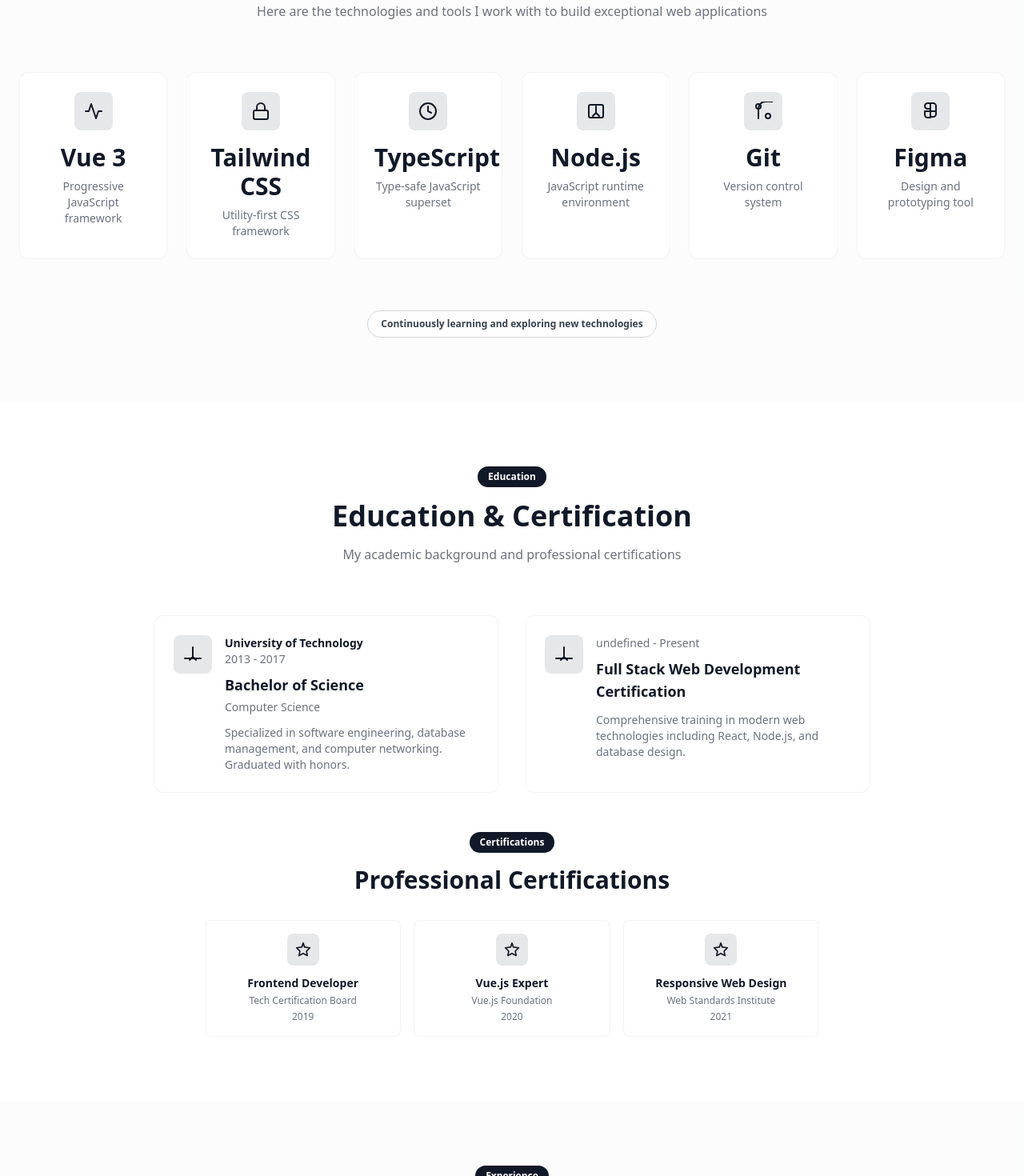
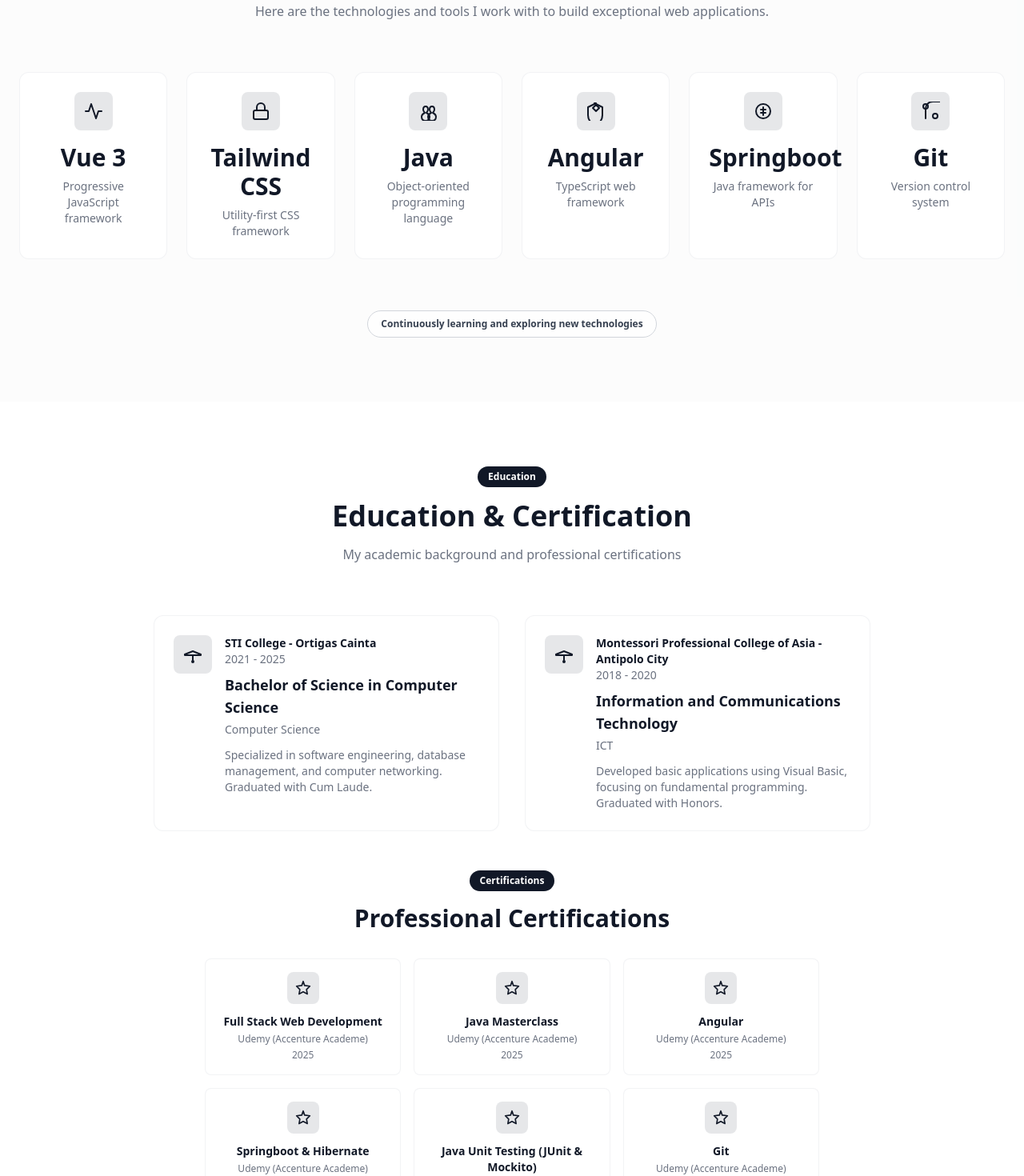
Before and after one commit to Havennnn/piape, a Vue app: page / in a window 1280 px wide. Shown: the part 900-2370 px from the top of the page at 80% size. Built offline with nearby package versions, Linux system fonts and the light colour scheme.

Commit message:
Changed the icon and description in the Tech Stack & Expertise, Education & Certification, Professional Certifications

```diff
--- a/src/components/organisms/EducationSection.vue
+++ b/src/components/organisms/EducationSection.vue
@@ -32,7 +32,9 @@
                 stroke-linejoin="round"
                 class="w-6 h-6"
               >
-                <path d="M12 3v12m0 0l-4 4m4-4l4 4M2 17h20"></path>
+                <path d="M12 8L2 12v1h20v-1l-10-4z"></path>
+                <line x1="12" y1="13" x2="12" y2="19"></line>
+                <circle cx="12" cy="21" r="1"></circle>
               </svg>
             </div>
             <div class="flex-1">
@@ -125,36 +127,53 @@
 
 const educationList = [
   {
-    institution: 'University of Technology',
-    degree: 'Bachelor of Science',
+    institution: 'STI College - Ortigas Cainta',
+    degree: 'Bachelor of Science in Computer Science',
     field: 'Computer Science',
-    startDate: '2013',
-    endDate: '2017',
-    description: 'Specialized in software engineering, database management, and computer networking. Graduated with honors.'
+    startDate: '2021',
+    endDate: '2025',
+    description: 'Specialized in software engineering, database management, and computer networking. Graduated with Cum Laude.'
   },
   {
-    school: "Online Learning Platform",
-    degree: "Full Stack Web Development Certification",
-    dates: "2022 - 2023",
-    description: "Comprehensive training in modern web technologies including React, Node.js, and database design."
+    institution: 'Montessori Professional College of Asia - Antipolo City',
+    degree: 'Information and Communications Technology',
+    field: 'ICT',
+    startDate: '2018',
+    endDate: '2020',
+    description: 'Developed basic applications using Visual Basic, focusing on fundamental programming. Graduated with Honors.'
   }
 ] as Education[]
 
 const certifications = [
   {
-    name: 'Frontend Developer',
-    issuer: 'Tech Certification Board',
-    year: '2019'
+    name: 'Full Stack Web Development',
+    issuer: 'Udemy (Accenture Academe)',
+    year: '2025'
   },
   {
-    name: 'Vue.js Expert',
-    issuer: 'Vue.js Foundation',
-    year: '2020'
+    name: 'Java Masterclass',
+    issuer: 'Udemy (Accenture Academe)',
+    year: '2025'
   },
   {
-    name: 'Responsive Web Design',
-    issuer: 'Web Standards Institute',
-    year: '2021'
+    name: 'Angular',
+    issuer: 'Udemy (Accenture Academe)',
+    year: '2025'
+  },
+  {
+    name: 'Springboot & Hibernate',
+    issuer: 'Udemy (Accenture Academe)',
+    year: '2025'
+  },
+  {
+    name: 'Java Unit Testing (JUnit & Mockito)',
+    issuer: 'Udemy (Accenture Academe)',
+    year: '2025'
+  },
+   {
+    name: 'Git',
+    issuer: 'Udemy (Accenture Academe)',
+    year: '2025'
   }
 ] as Certification[]
 
--- a/src/components/organisms/TechStackSection.vue
+++ b/src/components/organisms/TechStackSection.vue
@@ -9,7 +9,7 @@
           Tech Stack & Expertise
         </BaseHeading>
         <BaseText class="mt-4 max-w-2xl mx-auto text-muted-foreground">
-          Here are the technologies and tools I work with to build exceptional web applications
+          Here are the technologies and tools I work with to build exceptional web applications.
         </BaseText>
       </div>
 
@@ -114,6 +114,53 @@
                   <path d="M12 12h7v3.5a3.5 3.5 0 0 1-3.5 3.5H12v-7z"></path>
                 </svg>
               </template>
+              <template v-else-if="tech.icon === 'java'">
+                <svg
+                  xmlns="http://www.w3.org/2000/svg"
+                  viewBox="0 0 24 24"
+                  fill="none"
+                  stroke="currentColor"
+                  stroke-width="2"
+                  stroke-linecap="round"
+                  stroke-linejoin="round"
+                  class="w-6 h-6"
+                >
+                  <path d="M6 10c0 2 1 3 2 4-2 1-4 2-4 5 0 3 2 5 5 5s5-2 5-5c0-3-2-4-4-5 1-1 2-2 2-4 0-2-1-4-3-4-2 0-3 2-3 4z"></path>
+                  <path d="M14 10c0 2 1 3 2 4-2 1-4 2-4 5 0 3 2 5 5 5s5-2 5-5c0-3-2-4-4-5 1-1 2-2 2-4 0-2-1-4-3-4-2 0-3 2-3 4z"></path>
+                </svg>
+              </template>
+              <template v-else-if="tech.icon === 'angular'">
+                <svg
+                  xmlns="http://www.w3.org/2000/svg"
+                  viewBox="0 0 24 24"
+                  fill="none"
+                  stroke="currentColor"
+                  stroke-width="2"
+                  stroke-linecap="round"
+                  stroke-linejoin="round"
+                  class="w-6 h-6"
+                >
+                  <path d="M12 2L2 7v10c0 5.55 3.84 10.74 9 12 5.16-1.26 9-6.45 9-12V7l-10-5z"></path>
+                  <polyline points="12 12 16 8 12 4 8 8 12 12"></polyline>
+                </svg>
+              </template>
+              <template v-else-if="tech.icon === 'springboot'">
+                <svg
+                  xmlns="http://www.w3.org/2000/svg"
+                  viewBox="0 0 24 24"
+                  fill="none"
+                  stroke="currentColor"
+                  stroke-width="2"
+                  stroke-linecap="round"
+                  stroke-linejoin="round"
+                  class="w-6 h-6"
+                >
+                  <circle cx="12" cy="12" r="9"></circle>
+                  <path d="M12 7v10"></path>
+                  <path d="M9 10h6"></path>
+                  <path d="M9 14h6"></path>
+                </svg>
+              </template>
             </div>
           </div>
           <BaseHeading :level="3" class="text-lg font-bold text-foreground mb-2">
@@ -157,24 +204,24 @@
     icon: 'tailwind'
   },
   {
-    name: 'TypeScript',
-    description: 'Type-safe JavaScript superset',
-    icon: 'typescript'
+    name: 'Java',
+    description: 'Object-oriented programming language',
+    icon: 'java'
   },
   {
-    name: 'Node.js',
-    description: 'JavaScript runtime environment',
-    icon: 'node'
+    name: 'Angular',
+    description: 'TypeScript web framework',
+    icon: 'angular'
+  },
+  {
+    name: 'Springboot',
+    description: 'Java framework for APIs',
+    icon: 'springboot'
   },
   {
     name: 'Git',
     description: 'Version control system',
     icon: 'git'
-  },
-  {
-    name: 'Figma',
-    description: 'Design and prototyping tool',
-    icon: 'figma'
   }
 ] as Tech[]
 </script>
```
